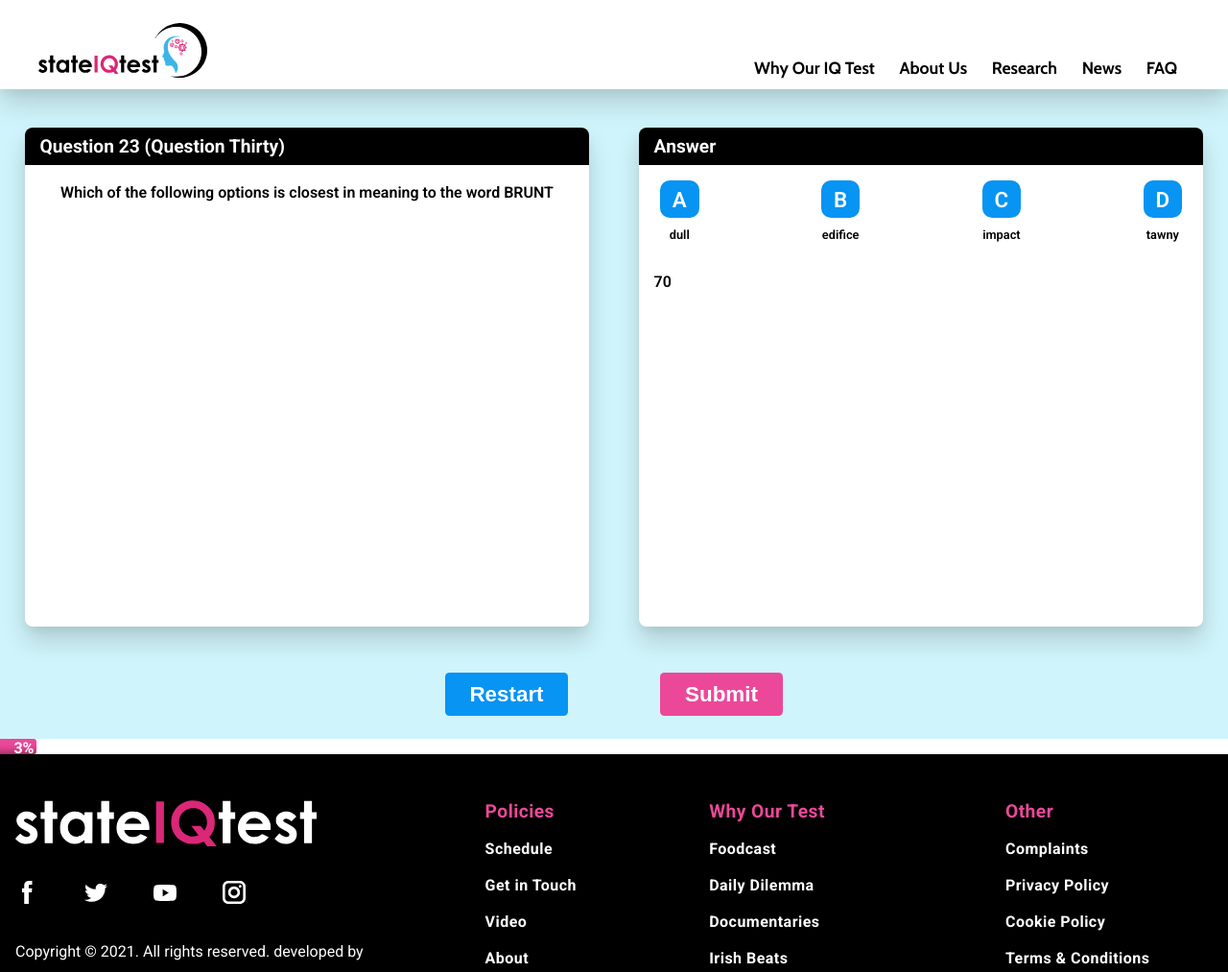
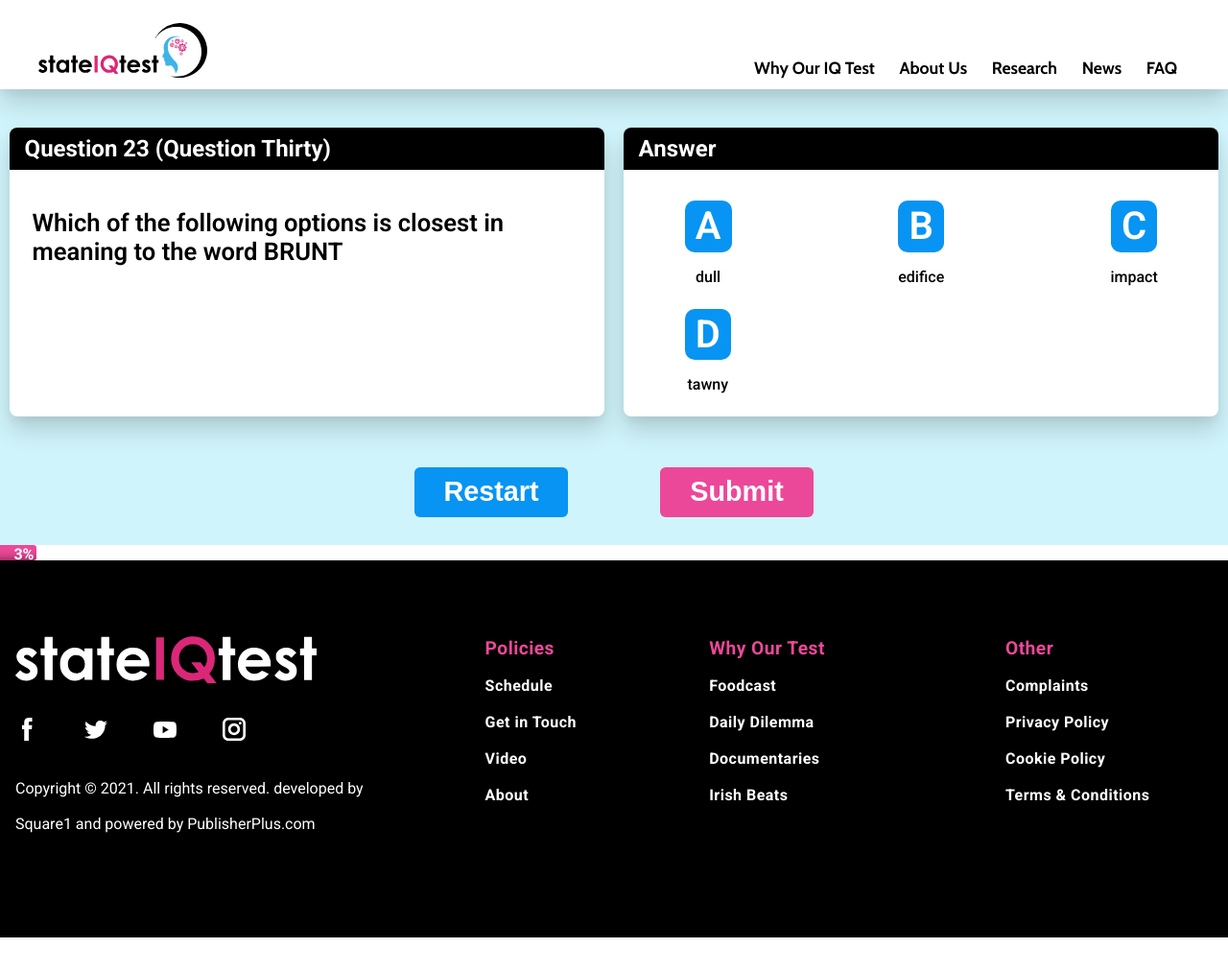
Before and after one commit to bobgravity1/stateiqtestgatsby, a Gatsby site: page /test in a window 1280 px wide. Shown: the top 1013 px of the page at 96% size. After the commit the page ends 977 px from the top, so only its background shows below. Built offline with nearby package versions, Linux system fonts and the light colour scheme; Gatsby itself is replaced by a stand-in of ours.

Commit message:
ipad and desktop

```diff
--- a/src/components/button/testbuttons.js
+++ b/src/components/button/testbuttons.js
@@ -1,5 +1,4 @@
 import React, {useEffect, useContext} from 'react'
-import {Button} from './button.js'
 import {Link} from 'gatsby'
 // context - just the dispatch it needed to trigger the reducer
 import {QuestionsDispatchContext} from '../../context/GlobalContextProvider'
--- a/src/components/button/testbuttons.scss
+++ b/src/components/button/testbuttons.scss
@@ -12,10 +12,22 @@
           }
   }
 
-@media(min-width:769px){
+@media(min-width:768px){
     .testbuttons{
         &-button {
-            margin: 1.5rem 3rem;
+        width:10rem;
+            margin: 2rem 4rem;
+            font-size:2rem;
         }
     }
 }
+
+@media(min-width:1080px){
+    .testbuttons{
+        &-button {
+        width:10rem;
+            margin: 1.8rem 3rem;
+            font-size:1.8rem;
+        }
+    }
+}
--- a/src/components/cards/card_answer.js
+++ b/src/components/cards/card_answer.js
@@ -37,7 +37,7 @@ const Card_Answer = ({data}) => {
     {/* here we are filtering through the nodes */}
           {question.answerPhoto&&data.allFile.edges.map((item, index) => {
                 if(question.answerPhoto.value===item.node.name){
-                  return  <div className="cardanswer-image"><GatsbyImage image={item.node.childImageSharp.gatsbyImageData} alt="" /></div>
+                  return <section><div className="cardanswer-image"><GatsbyImage image={item.node.childImageSharp.gatsbyImageData} alt="" /></div></section>
                 }
                 })}
            <ul>
@@ -60,7 +60,6 @@ const Card_Answer = ({data}) => {
                         <span className='cardanswer-contentname'>Type Answer Here:</span>
                     </label>
                 </div>}
-                <p>{state.score}</p>
     </div>
         </>
     )
--- a/src/components/cards/card_answer.scss
+++ b/src/components/cards/card_answer.scss
@@ -4,7 +4,6 @@
 .cardanswer-option-inactive{
     background-color: $secondary-color-hover
 }
-
 .cardanswer{
     margin:0 auto;
     background-color: white;
@@ -50,7 +49,6 @@
         font-family: $primary-font;
         display:flex;
         font-size: 1rem !important;
-
         margin: 0 auto;
         padding-top:1rem;
         border:none;
@@ -111,6 +109,7 @@
         transition:all .1s ease-in;
     }
     ul{
+        flex-wrap: wrap;
         display:flex;
         margin: 0rem .5rem;
         justify-content: space-between;
@@ -149,15 +148,53 @@
 
 @media(min-width:768px){
     .cardanswer{
-        width:46vw;
-        max-height:85vh;
+        width:95vw;
+        min-height:10vh;
+        h1{
+            font-size:2rem;
+        }
+        p{
+            margin-top: 2.5rem;
+        }
+        ul{
+            justify-content: space-between;
+            label{
+                margin-top: 1rem;
+                font-weight:500;
+                font-size:1.6rem;
+            }
+            li{
+                margin:0rem 3.5rem;
+                padding: .2rem .7rem;
+                font-size: 3rem;
+            }
+    }
+}
+}
+
+@media(min-width:1080px){
+    .cardanswer{
+        width:48.5vw;
+        min-height:30vh;
         margin-top:1.5rem;
         margin-bottom: 1.5rem;
-        &-text{
-            margin-bottom: 1rem;
+        h1{
+            font-size:1.5rem;
         }
+        p{
+            margin-top: 2.5rem;
+        }
+        ul{
+            min-height:2rem;
+            justify-content: space-between;
+            label{
+                font-size:1rem;
+            }
+            li{
+                margin:0rem 3.5rem;
+                padding: .2rem .7rem;
+                font-size: 2.5rem;
+            }
     }
-    p{
-        margin-top: 2.5rem;
     }
 }
--- a/src/components/cards/card_question.js
+++ b/src/components/cards/card_question.js
@@ -19,11 +19,10 @@ const Card_Question = ({data}) => {
                 <div className="cardquestion-text">
                     <h1>Question 23 ({question.title})</h1>
                 </div>
-
                 <p>{question.question}</p>
                 <div className="cardquestion-image">
                 {/* IMAGE */}
-    {/* here we are filtering through the nodes */}
+  {/* here we are filtering through the nodes */}
                   {data.allFile.edges.map((item, index) => {
                   if(question.questionPhoto.value===item.node.name){
                     return <GatsbyImage image={item.node.childImageSharp.gatsbyImageData} alt="" />
--- a/src/components/cards/card_question.scss
+++ b/src/components/cards/card_question.scss
@@ -45,15 +45,38 @@
 
 @media(min-width:768px){
     .cardquestion{
-        width:46vw;
-        height:65vh;
+        width:95vw;
+        min-height:10vh;
         margin-top:1.5rem;
         margin-bottom: 1.5rem;
         &-text{
             margin-bottom: 1rem;
         }
+        h1{
+            font-size:2rem;
+        }
+        p{
+            margin-left: 1rem;
+            font-size:1.8rem;
+            margin-top: 1rem;
+        }
     }
-    p{
-        margin-top: 2.5rem;
+
+}
+
+@media(min-width:1080px){
+    .cardquestion{
+        width:48.5vw;
+        min-height:30vh;
+        margin-top:1.5rem;
+        margin-bottom: 1.5rem;
+        h1{
+            font-size:1.5rem;
+        }
+        p{
+            font-size:1.6rem;
+            margin-left:.5rem;
+            margin-top: 1.5rem;
+        }
     }
 }
--- a/src/components/footer/footer.scss
+++ b/src/components/footer/footer.scss
@@ -49,7 +49,50 @@
     }
     }
 
-@media (min-width:900px){
+    @media (min-width:768px){
+        .footer{
+            display:flex;
+            padding:0rem 0rem 0rem 1rem;
+            &-logo{
+                height:3rem;
+                margin-top: 2rem;
+            }
+            &-container{
+                margin:0 auto;
+                margin-right: 20rem;
+            }
+            ul{
+                letter-spacing: .03rem;
+                display:flex;
+
+                position:relative;
+                bottom:5rem;
+            }
+            li{
+                width:165%;
+            }
+            section{
+                padding-right:4.4rem;
+            }
+            h1{
+                width:10.2rem;
+            }
+            &-text-desktop{
+                display:block;
+                margin-top:3rem;
+                font-size:1rem;
+                max-width:25.5rem;
+                line-height:2.3rem;
+                padding-bottom:6.2rem;
+            }
+            &-text-mobile{
+                display:none;
+            }
+        }
+    }
+
+
+@media (min-width:1080px){
     .footer{
         display:flex;
         padding:0rem 0rem 0rem 1rem;
@@ -61,6 +104,8 @@
         ul{
             letter-spacing: .03rem;
             display:flex;
+            position:static;
+            margin-top: 2rem;
         }
         li{
             width:165%;
@@ -87,6 +132,7 @@
             padding-bottom:6.2rem;
         }
         &-logo{
+            margin-top: 2rem;
             margin-bottom: 2rem;
             height:6rem;
             padding-top:2.95rem;
--- a/src/components/index/banner.scss
+++ b/src/components/index/banner.scss
@@ -1,4 +1,3 @@
-
 .banner{
     width:100vw;
     z-index:-20;
@@ -49,7 +48,6 @@
         font-weight:500
     }
     }
-
 }
 .inverse-logo{
         position: relative;
@@ -88,7 +86,6 @@
     }
     }
     }
-
     .buttonx{
         z-index:20000;
     }
--- a/src/components/index/paragraph.js
+++ b/src/components/index/paragraph.js
@@ -12,7 +12,7 @@ const Paragraph = ({header, text}) => {
              </>
              :
              <>
-             <p className='x text paragraph-paragraph'>{text[2]}</p>
+             <p className='text paragraph-paragraph'>{text[2]}</p>
              </>
             }
         </div>
--- a/src/components/index/paragraph.scss
+++ b/src/components/index/paragraph.scss
@@ -1,7 +1,6 @@
 p{
   margin-top: -1rem;
 }
-
 .p-container{
   padding: 1rem 0em;
   box-shadow: $shadow-inverse
@@ -9,7 +8,6 @@ p{
 .paragraph{
   border-radius: 12px;
   margin: 0rem 0rem;
-
   padding:2rem 1.5rem 0rem 1.5rem;
   text-align: left;
     &-header{
@@ -23,7 +21,7 @@ p{
     }
 }
 
-@media(min-width:1000px){
+@media(min-width:1080px){
 .p-container{
   padding: 1rem 0em;
   box-shadow: $shadow-inverse
--- a/src/components/index/split.scss
+++ b/src/components/index/split.scss
@@ -65,8 +65,7 @@
             }
     }
 }
-
-@media(min-width:1000px){
+@media(min-width:1080px){
     .split{
         margin: 1.5rem 0rem;
         flex-direction: row;
--- a/src/components/inputs/answerInput.scss
+++ b/src/components/inputs/answerInput.scss
@@ -59,3 +59,19 @@
         transition:all .3s ease;
     }
 }
+
+@media(min-width:768px){
+    .answerInput{
+        background-color: red;
+        input{
+        .form{
+            width:50%;
+            height:4.5rem;
+            margin-bottom: 9rem;
+            label{
+                font-size: 2rem;
+            }
+        }
+    }
+}
+}
--- a/src/pages/test.js
+++ b/src/pages/test.js
@@ -23,17 +23,14 @@ const Test = ({data}) => {
   const state=useContext(QuestionsStateContext)
   const {deck}=state
   const [complete, setComplete]=useState(0)
-
   const testData = [
     { bgcolor: " #EC4899", completed: complete },
   ];
-
   useEffect(() => {
     if (typeof window !== `undefined`) {
       window.scrollTo(0, 0);
     }
     setComplete(prev=>prev+3)
-    console.log(complete)
   },[state.question[0]])
 
   return (
--- a/src/pages/test.scss
+++ b/src/pages/test.scss
@@ -8,7 +8,7 @@
     background-color: rgb(149, 191, 199);
 }
 
-@media(min-width:768px){
+@media(min-width:1130px){
     .test-container{
         display:flex;
     }
--- a/src/questions/questionList.js
+++ b/src/questions/questionList.js
@@ -183,10 +183,10 @@ const spatialType = [
         {id:nanoid(),value:'F'}
       ],
       questionPhoto:{
-        id:nanoid(), value:'spatialTen-One'
+        id:nanoid(), value:'spatialTen-one'
       },
       answerPhoto:{
-        id:nanoid(), value:'spatialTen-Two'
+        id:nanoid(), value:'spatialTen-two'
       }
     },
     {
@@ -506,10 +506,10 @@ const logicType = [
     type:'MC',
     options: [
       {id:nanoid(),value:'A', word:'40 MPH'},
-      {id:nanoid(),value:'B', word:'50 MPH'},
+      {id:nanoid(),value:'B', word:'35 MPH'},
       {id:nanoid(),value:'C', word:'30 MPH'},
       {id:nanoid(),value:'D', word:'20 MPH'},
-      {id:nanoid(),value:'D', word:'35 MPH'},
+
     ]
   },
   {
@@ -529,7 +529,6 @@ const logicType = [
       {id:nanoid(),value:'B', word:'Nickles'},
       {id:nanoid(),value:'C', word:'Quarters'},
       {id:nanoid(),value:'D', word:'Dimes'},
-      {id:nanoid(),value:'E', word:'Half-Dollars'},
     ]
   },
   {
@@ -842,7 +841,6 @@ const linguisticType = [
         {id:nanoid(),value:'A', word:'envelope'},
         {id:nanoid(),value:'B', word:'pen'},
         {id:nanoid(),value:'C', word:'stamp'},
-        {id:nanoid(),value:'D', word:'book'},
         {id:nanoid(),value:'D', word:'mail'}
       ]
     },
```
Also changed, not shown: src/images/questions/spatialSixteen-one.png (added). Lines whose indentation alone changed are shown as unchanged.
